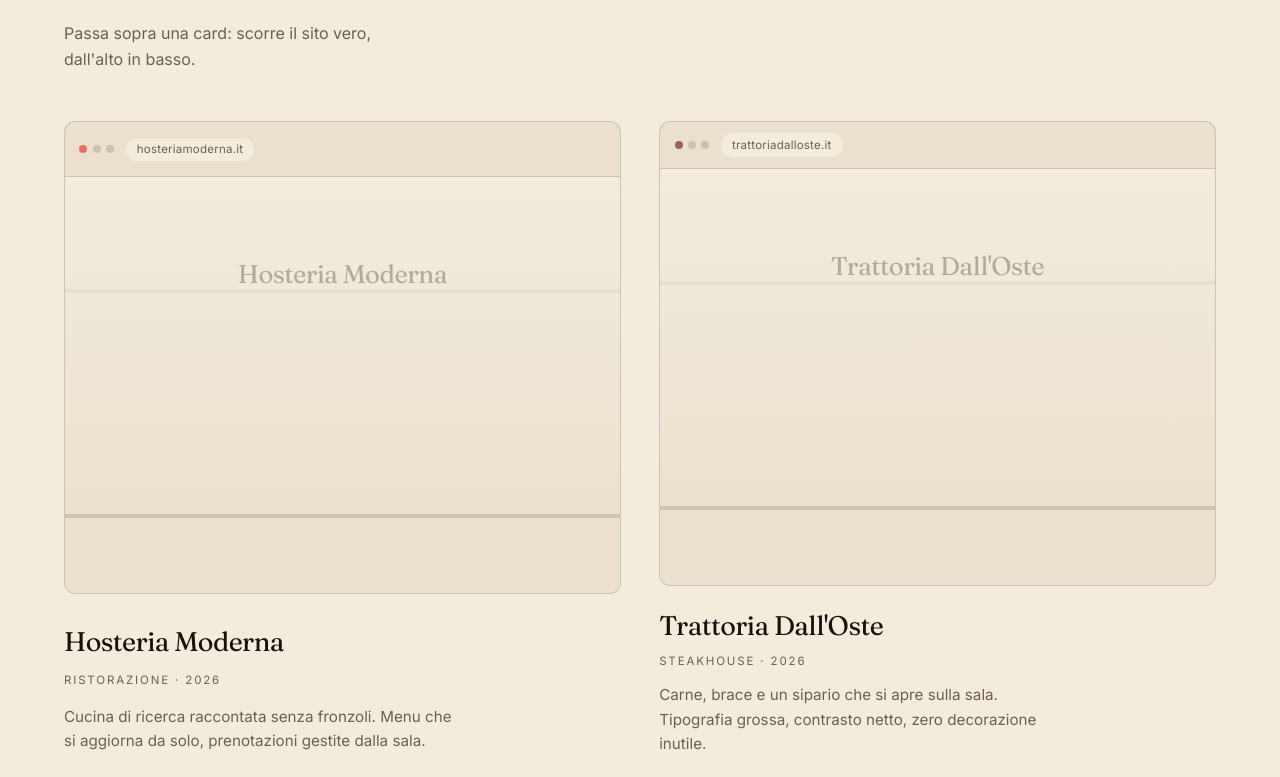
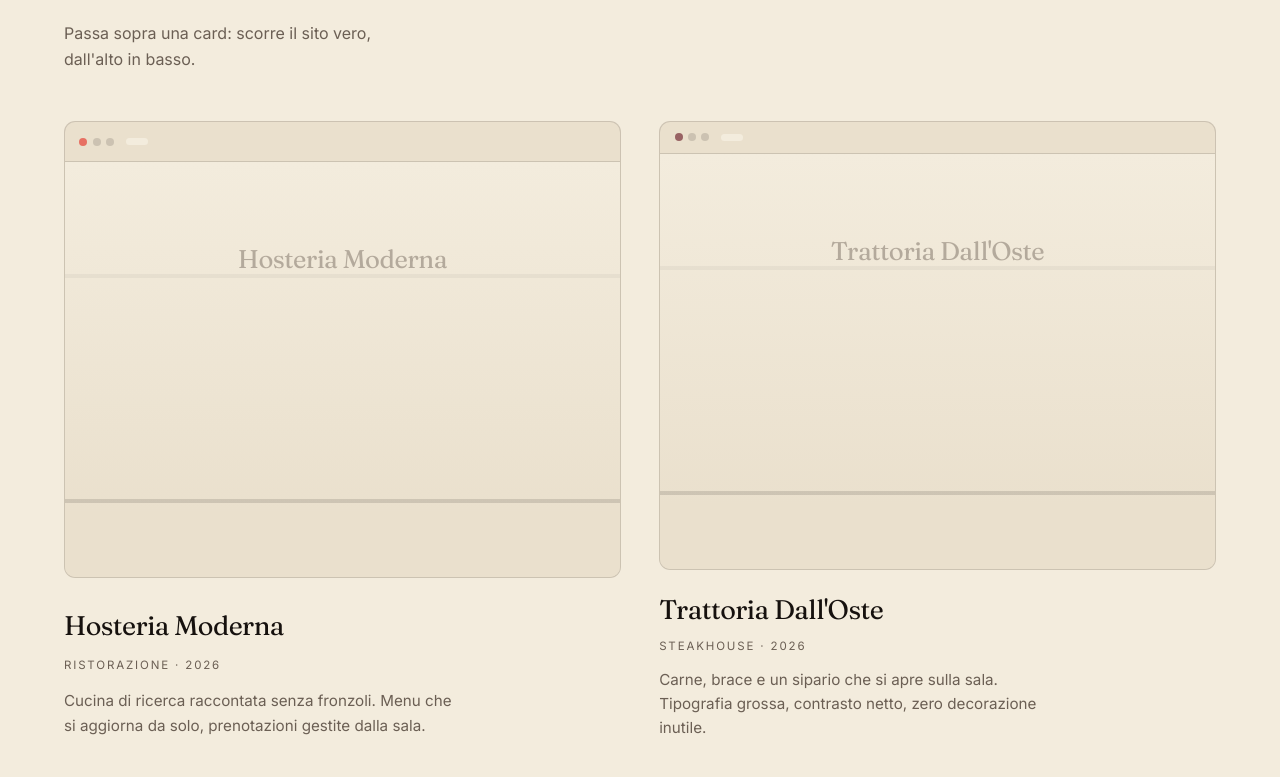
Before and after one commit to luminoagency/lumino-agency, a Next.js app: page / in a window 1280 px wide. Shown: the part 1740-2517 px from the top of the page. Built offline with nearby package versions, Linux system fonts and the light colour scheme.

Commit message:
Lavori: rimossi i domini non verificati, barra browser vuota con TODO

```diff
--- a/components/home/worksData.ts
+++ b/components/home/worksData.ts
@@ -30,7 +30,8 @@ export interface Work {
   client: string
   sector: string
   year: string
-  /** Testo mostrato nella barra finta del browser. */
+  /** Testo mostrato nella barra finta del browser. Vuoto = pillola vuota.
+      TODO: da confermare, NON inventare domini. */
   url: string
   /** Link reale al sito online. Se assente, la card non è cliccabile. */
   href?: string
@@ -54,8 +55,8 @@ export interface Work {
     (nessuna immagine rotta, nessun layout shift: le dimensioni sono già
     dichiarate qui sotto).
 
-    TODO DATI — confermare gli URL reali dei siti online: quelli qui sotto
-    sono quelli attesi, non verificati.  */
+    TODO DATI — il campo `url` di ogni voce è VUOTO di proposito: nessun
+    dominio va inventato. Quando li confermi, la barra del browser li mostra.  */
 
 export const WORKS: Work[] = [
   {
@@ -63,7 +64,7 @@ export const WORKS: Work[] = [
     client: 'Hosteria Moderna',
     sector: 'Ristorazione',
     year: '2026',
-    url: 'hosteriamoderna.it',
+    url: '',
     blurb:
       'Cucina di ricerca raccontata senza fronzoli. Menu che si aggiorna da solo, prenotazioni gestite dalla sala.',
     accent: 'var(--red)',
@@ -75,7 +76,7 @@ export const WORKS: Work[] = [
     client: "Trattoria Dall'Oste",
     sector: 'Steakhouse',
     year: '2026',
-    url: 'trattoriadalloste.it',
+    url: '',
     blurb:
       'Carne, brace e un sipario che si apre sulla sala. Tipografia grossa, contrasto netto, zero decorazione inutile.',
     accent: 'var(--bordeaux)',
@@ -87,7 +88,7 @@ export const WORKS: Work[] = [
     client: 'Hotel Aurora',
     sector: 'Ospitalità',
     year: '2026',
-    url: 'hotelaurorajesolo.it',
+    url: '',
     blurb:
       "Quattro stelle superior sul mare. L'ora dorata come chiave visiva, prenotazione diretta senza intermediari.",
     accent: 'var(--violet)',
@@ -99,7 +100,7 @@ export const WORKS: Work[] = [
     client: 'Miss Poppy',
     sector: 'Retail',
     year: '2025',
-    url: 'misspoppy.it',
+    url: '',
     blurb:
       'Un negozio che online doveva restare sé stesso: colore pieno, ritmo veloce, catalogo che si sfoglia col pollice.',
     accent: 'var(--pink)',
```
